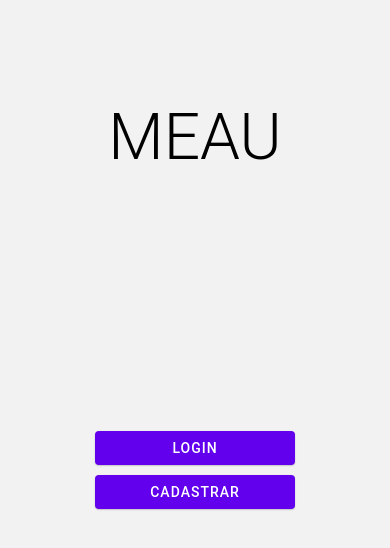
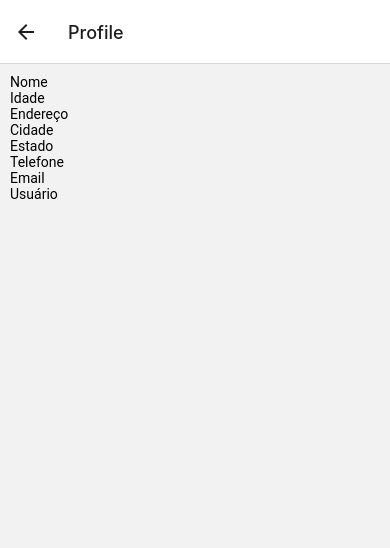
Before and after one commit to meau-app/client, a React Native app: screen /Profile in a window 390 px wide. Shown: the top 548 px of the page. Built offline with nearby package versions, Linux system fonts and the light colour scheme; no server answers.

Commit message:
Add a profile page
Signed-off-by: Rafael Campos Nunes <rafaelnunes@engineer.com>

```diff
--- a/App.tsx
+++ b/App.tsx
@@ -13,6 +13,7 @@ import Adopt from './src/pages/Adopt';
 import Login from './src/pages/Login';
 import RegisterAnimal from './src/pages/RegisterAnimal';
 import RegisterUser from './src/pages/RegisterUser';
+import Profile from './src/pages/Profile';
 
 const Stack = createNativeStackNavigator();
 
@@ -31,6 +32,7 @@ export default function App() {
             component={Home}
             options={{ headerShown: false }}
           />
+          <Stack.Screen name="Profile" component={Profile} />
           <Stack.Screen name="Adopt" component={Adopt} />
           <Stack.Screen name="Help" component={Help} />
           <Stack.Screen
--- /dev/null
+++ b/src/pages/Profile/index.tsx
@@ -0,0 +1,55 @@
+import { useMemo, useState } from 'react';
+import { View, ScrollView, Alert, Image } from 'react-native';
+import { Button, Text } from 'react-native-paper';
+
+import { User } from '../../service/api/models/user';
+import { Interface } from '../../service/api/interface';
+
+import styles from './styles';
+import { auth } from '../../service/database/firebase';
+
+export default function Profile() {
+  let api = new Interface();
+
+  const [state, setState] = useState(0);
+
+  async function request() {
+    try {
+      const v = await api.get(new User(), email);
+      return v[0] as User;
+    } catch (e) {
+      Alert.alert(e as string);
+    }
+  }
+
+  const email = auth.currentUser?.email!;
+  const user = useMemo(() => {
+    request()
+      .then(v => {
+        setState(1);
+        return v;
+      })
+      .catch(e => {
+        Alert.alert('Falha ao carregar dados, ' + e as string)
+      });
+  }, [email]);
+
+  return (
+    <ScrollView style={styles.container}>
+      {state === 0 ? (
+        <Text>Carregando...</Text>
+      ) : (
+        <View>
+          <Text>Nome </Text>
+          <Text>Idade </Text>
+          <Text>Endereço </Text>
+          <Text>Cidade </Text>
+          <Text>Estado </Text>
+          <Text>Telefone </Text>
+          <Text>Email </Text>
+          <Text>Usuário </Text>
+        </View>
+      )}
+    </ScrollView>
+  );
+}
--- /dev/null
+++ b/src/pages/Profile/styles.ts
@@ -0,0 +1,14 @@
+import { StyleSheet } from "react-native";
+
+const styles = StyleSheet.create({
+  container: {
+    display: 'flex',
+    margin: 10,
+  },
+
+  buttonMargin: {
+    marginTop: 10
+  }
+});
+
+export default styles;
```
